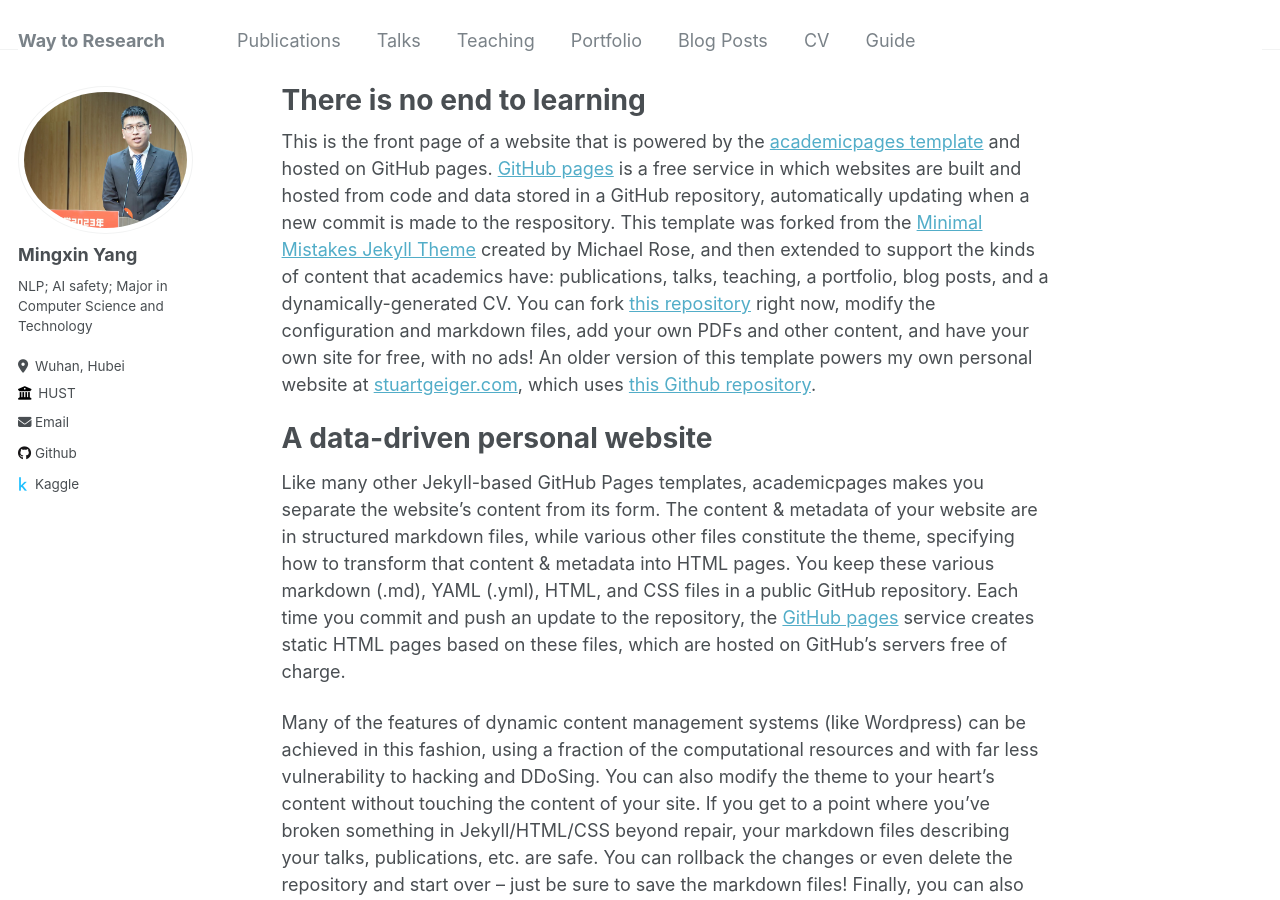
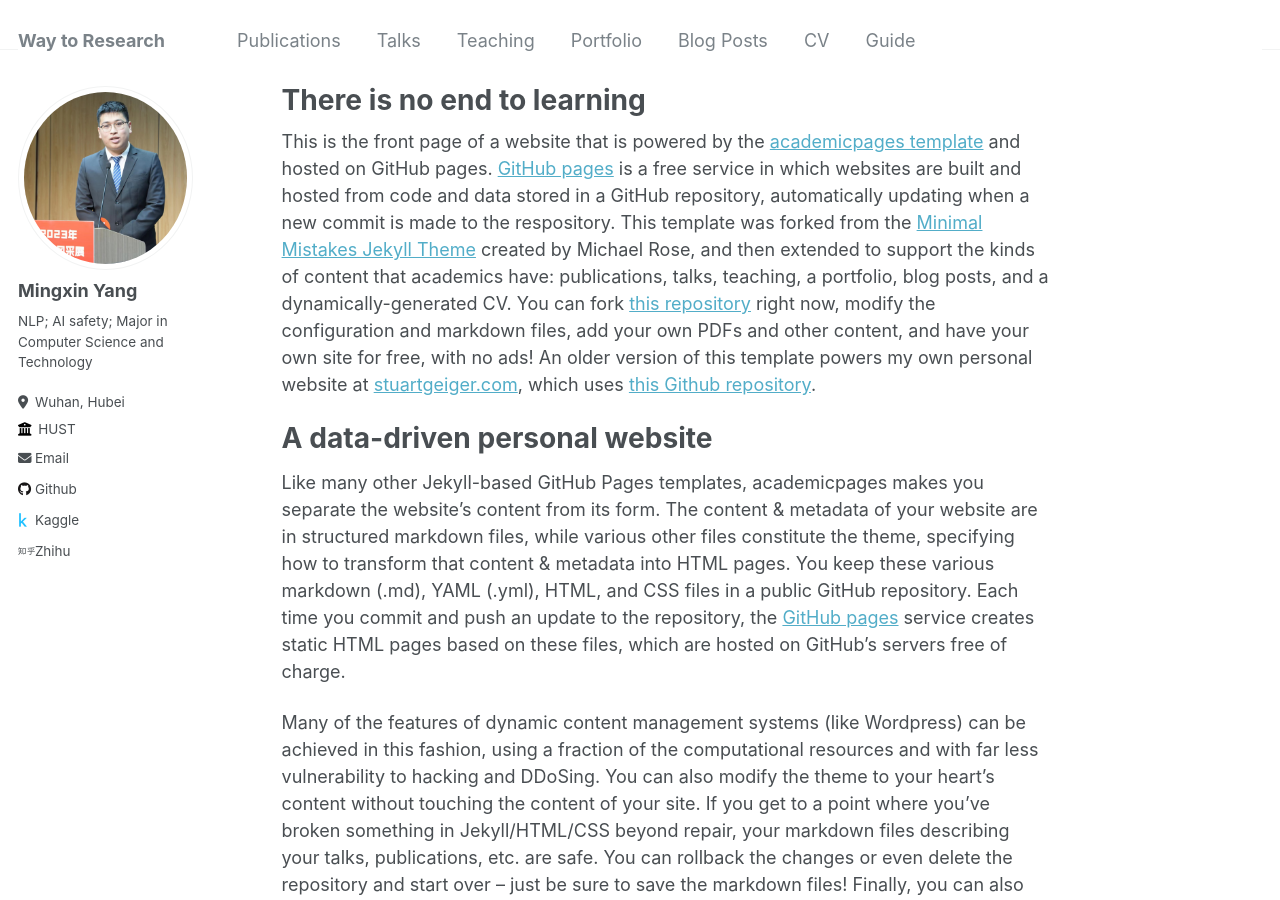
Before and after one commit to ymx10086/ymx10086.github.io, a Jekyll site: the page built from _pages/about.md, in a window 1280 px wide and 900 px high. Built offline with Jekyll 4.4.1, drawn with Linux system fonts in a browser that asks for light colours.

```diff
--- a/_config.yml
+++ b/_config.yml
@@ -70,7 +70,7 @@ author:
   wikipedia        : # Username
   xing             : # Username
   youtube          : # Username
-  zhihu            : # URL
+  zhihu            : "https://www.zhihu.com/people/ymx10086" # URL
 
 
 # Site Settings
@@ -120,7 +120,7 @@ yandex_site_verification :
 
 # Social Sharing
 twitter:
-  username               : &twitter
+  username               : # &twitter
 facebook:
   username               :
   app_id                 :
```
Also changed, not shown: images/ymx.png (deleted), images/ymx10086.png.
